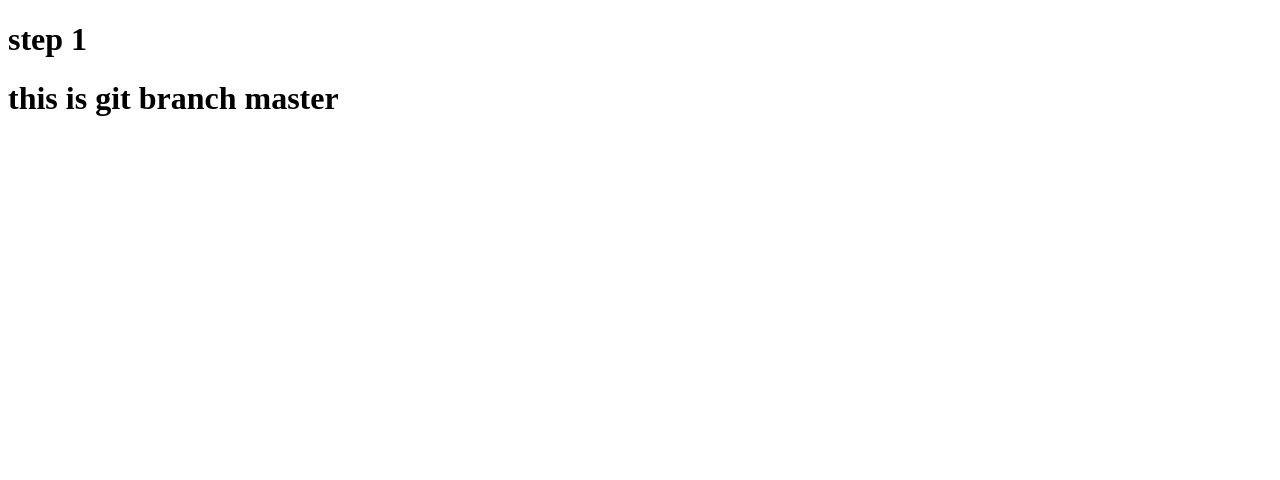
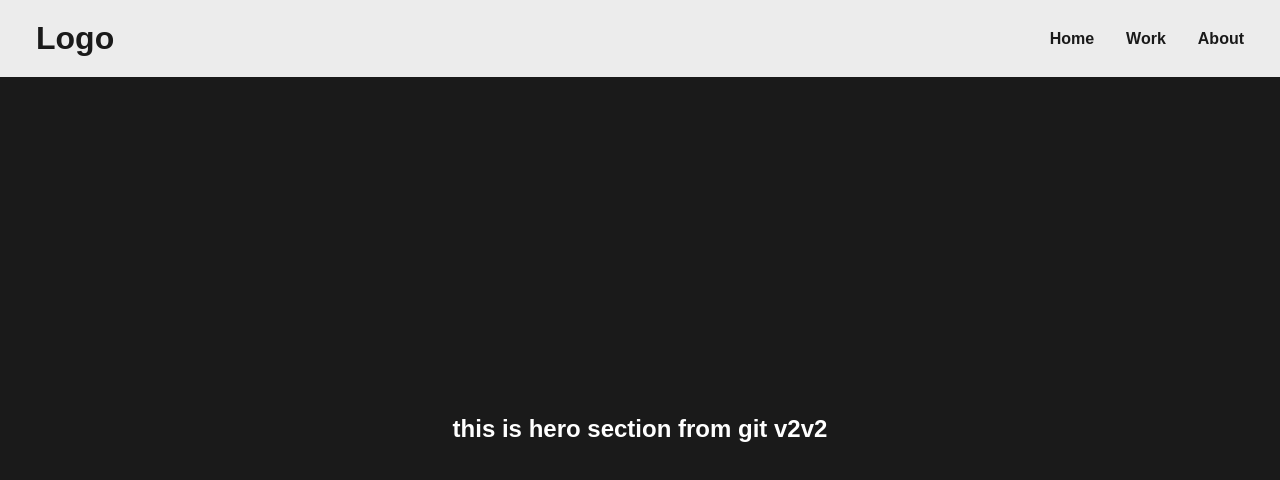
Before and after one commit to Aboulnaga/git, a Next.js app: page / in a window 1280 px wide. Shown: the top 480 px of the page. Built offline with nearby package versions, Linux system fonts and the light colour scheme.

Commit message:
v1- first update

```diff
--- /dev/null
+++ b/app/Header.tsx
@@ -0,0 +1,28 @@
+import Link from "next/link"
+import React from "react"
+
+export default function Header() {
+  return (
+    <header className="nav-header">
+      <div className="logo">
+        <h1>
+          <Link href={"/"}>Logo</Link>
+        </h1>
+      </div>
+
+      <nav>
+        <ul>
+          <li>
+            <Link href={"/"}>Home</Link>
+          </li>
+          <li>
+            <Link href={"/work"}>Work</Link>
+          </li>
+          <li>
+            <Link href={"/about"}>About</Link>
+          </li>
+        </ul>
+      </nav>
+    </header>
+  )
+}
--- a/app/layout.tsx
+++ b/app/layout.tsx
@@ -1,4 +1,7 @@
 import type { Metadata } from "next"
+import "./style.css"
+
+import Header from "./Header"
 
 export const metadata: Metadata = {
   title: "Create Next App",
@@ -12,7 +15,12 @@ export default function RootLayout({
 }) {
   return (
     <html lang="en">
-      <body>{children}</body>
+      <body>
+        <header>
+          <Header />
+        </header>
+        <div className="main">{children}</div>
+      </body>
     </html>
   )
 }
--- a/app/page.tsx
+++ b/app/page.tsx
@@ -1,8 +1,10 @@
 export default function Home() {
   return (
     <main>
-      <h1>step 1</h1>
-      <h1>this is git branch master</h1>
+      <section className="hero">
+        <h1>this is hero section from git v2</h1>
+        <h2>v2</h2>
+      </section>
     </main>
   )
 }
--- /dev/null
+++ b/app/style.css
@@ -0,0 +1,48 @@
+* {
+  margin: 0;
+  padding: 0;
+  box-sizing: border-box;
+}
+
+body {
+  font-family: sans-serif;
+  background-color: #1a1a1a;
+  color: #ececec;
+}
+
+a {
+  text-decoration: none;
+  color: #1a1a1a;
+
+  font-weight: bold;
+}
+
+li {
+  list-style: none;
+}
+
+.hero {
+  background-color: #1a1a1a;
+  height: 100vh;
+  display: flex;
+  justify-content: center;
+  align-items: center;
+  color: white;
+  height: 88vh;
+}
+
+.nav-header {
+  display: flex;
+  justify-content: space-between;
+  align-items: center;
+  padding: 20px;
+  background-color: #ececec;
+}
+
+.nav-header ul {
+  display: flex;
+}
+
+.nav-header a {
+  padding: 0.5rem 1rem;
+}
```
Also changed, not shown: app/about/page.tsx (added, +10 -0 lines), app/work/page.tsx (added, +10 -0 lines).
